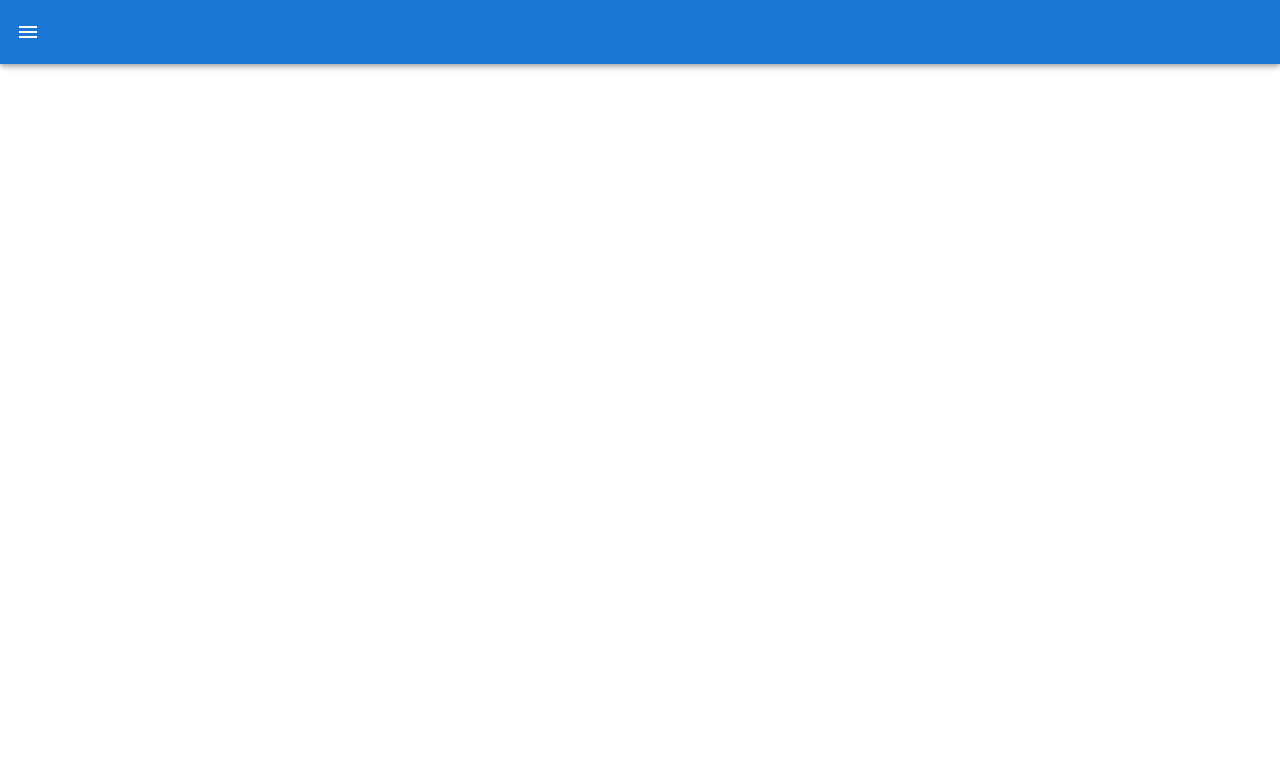
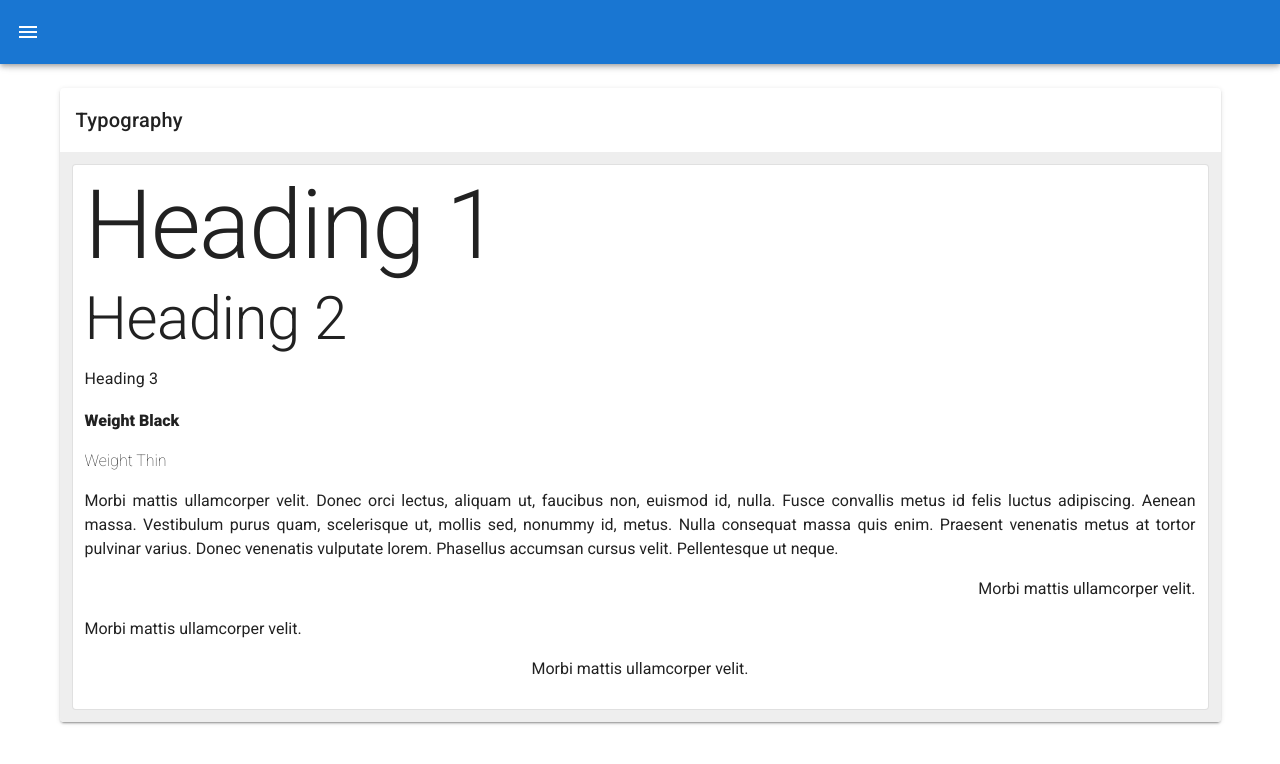
Before and after one commit to zeroam/vue_tutorial, a Vue app in the folder vuetify-admin-template/: page /typography in a window 1280 px wide. Shown: the top 764 px of the page. Built offline with nearby package versions, Linux system fonts and the light colour scheme.

Commit message:
vue-admin-template: Typography

```diff
--- a/vuetify-admin-template/src/App.vue
+++ b/vuetify-admin-template/src/App.vue
@@ -62,7 +62,8 @@ export default {
       { title: "Dashboard", icon: "mdi-view-dashboard", to: "/" },
       { title: "Grid System", icon: "mdi-view-dashboard", to: "/grid-system" },
       { title: "Breakpoints", icon: "mdi-view-dashboard", to: "/breakpoints" },
-      { title: "Grid List Page", icon: "mdi-view-dashboard", to: "/grid-list-page" }
+      { title: "Grid List Page", icon: "mdi-view-dashboard", to: "/grid-list-page" },
+      { title: "Typography", icon: "mdi-view-dashboard", to: "/typography" },
     ],
     right: null
   })
--- a/vuetify-admin-template/src/router/index.js
+++ b/vuetify-admin-template/src/router/index.js
@@ -4,6 +4,7 @@ import Dashboard from '@/views/Dashboard'
 import GridSystem from '@/views/GridSystem'
 import GridListPage from '@/views/GridListPage'
 import Breakpoints from '@/views/Breakpoints'
+import Typography from '@/views/Typography'
 
 Vue.use(VueRouter)
 
@@ -28,6 +29,11 @@ const routes = [
     name: 'Breakpoints',
     component: Breakpoints,
   },
+  {
+    path: '/typography',
+    name: 'Typography',
+    component: Typography,
+  },
 ]
 
 const router = new VueRouter({
--- /dev/null
+++ b/vuetify-admin-template/src/views/Typography.vue
@@ -0,0 +1,51 @@
+<template>
+  <v-container>
+    <v-card>
+      <v-card-title>
+        Typography
+      </v-card-title>
+      <v-container class="grey lighten-3">
+        <v-card
+          class="pa-3"
+          outlined
+        >
+          <p class="text-h1">
+            Heading 1
+          </p>
+          <p class="text-h2">
+            Heading 2
+          </p>
+          <p class="text-h3 text-sm-subtitle-1">
+            Heading 3
+          </p>
+          <p class="font-weight-black">
+            Weight Black
+          </p>
+          <p class="font-weight-thin">
+            Weight Thin
+          </p>
+          <p class="text-justify">
+            Morbi mattis ullamcorper velit. Donec orci lectus, aliquam ut, faucibus non, euismod id, nulla. Fusce convallis metus id felis luctus adipiscing. Aenean massa. Vestibulum purus quam, scelerisque ut, mollis sed, nonummy id, metus. Nulla consequat massa quis enim. Praesent venenatis metus at tortor pulvinar varius. Donec venenatis vulputate lorem. Phasellus accumsan cursus velit. Pellentesque ut neque.
+          </p>
+          <p class="text-right">
+            Morbi mattis ullamcorper velit.
+          </p>
+          <p class="text-left">
+            Morbi mattis ullamcorper velit.
+          </p>
+          <p class="text-center">
+            Morbi mattis ullamcorper velit.
+          </p>
+        </v-card>
+      </v-container>
+    </v-card>
+  </v-container>
+</template>
+<script>
+export default {
+
+}
+</script>
+<style lang="">
+
+</style>
```
